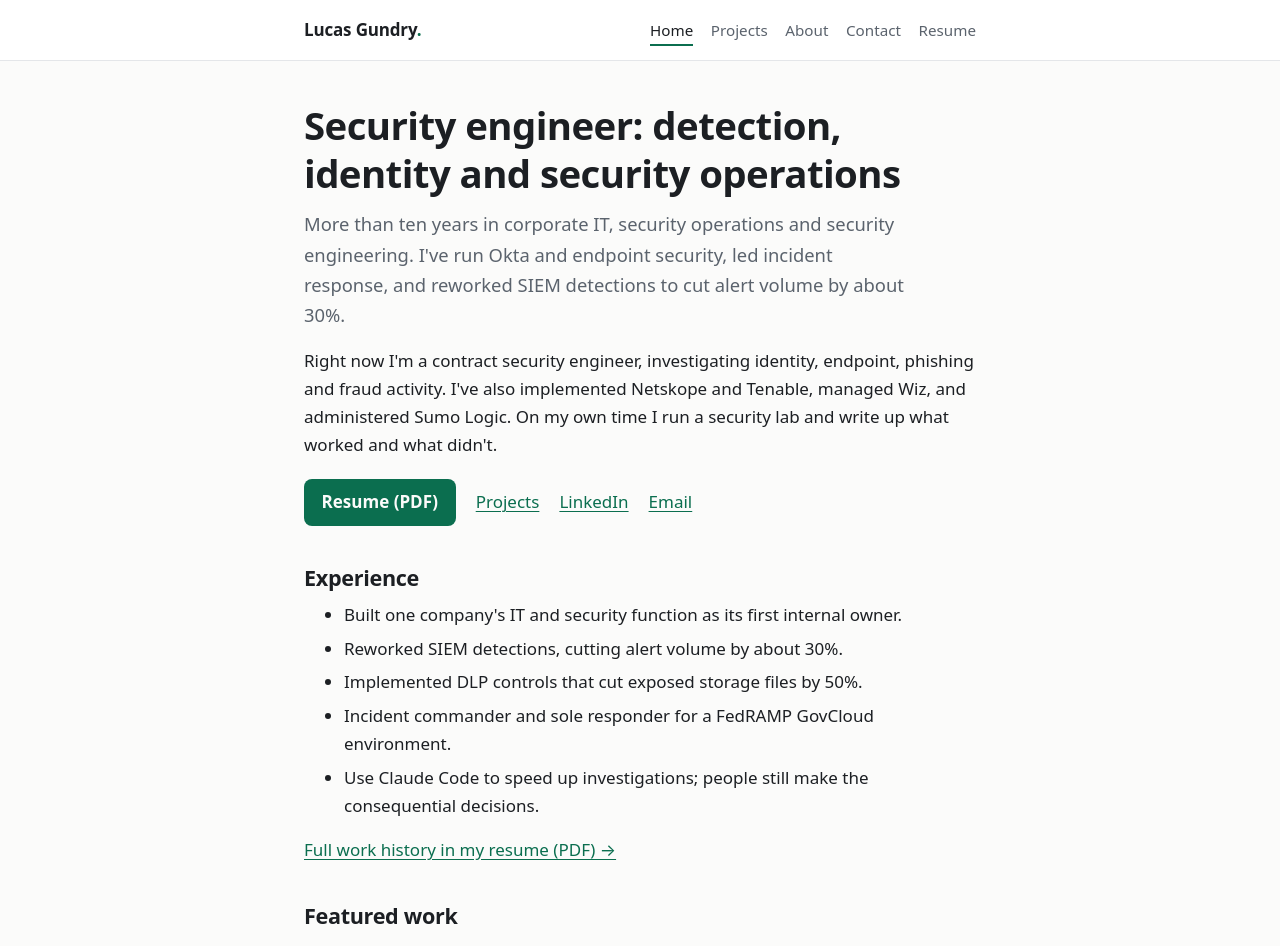
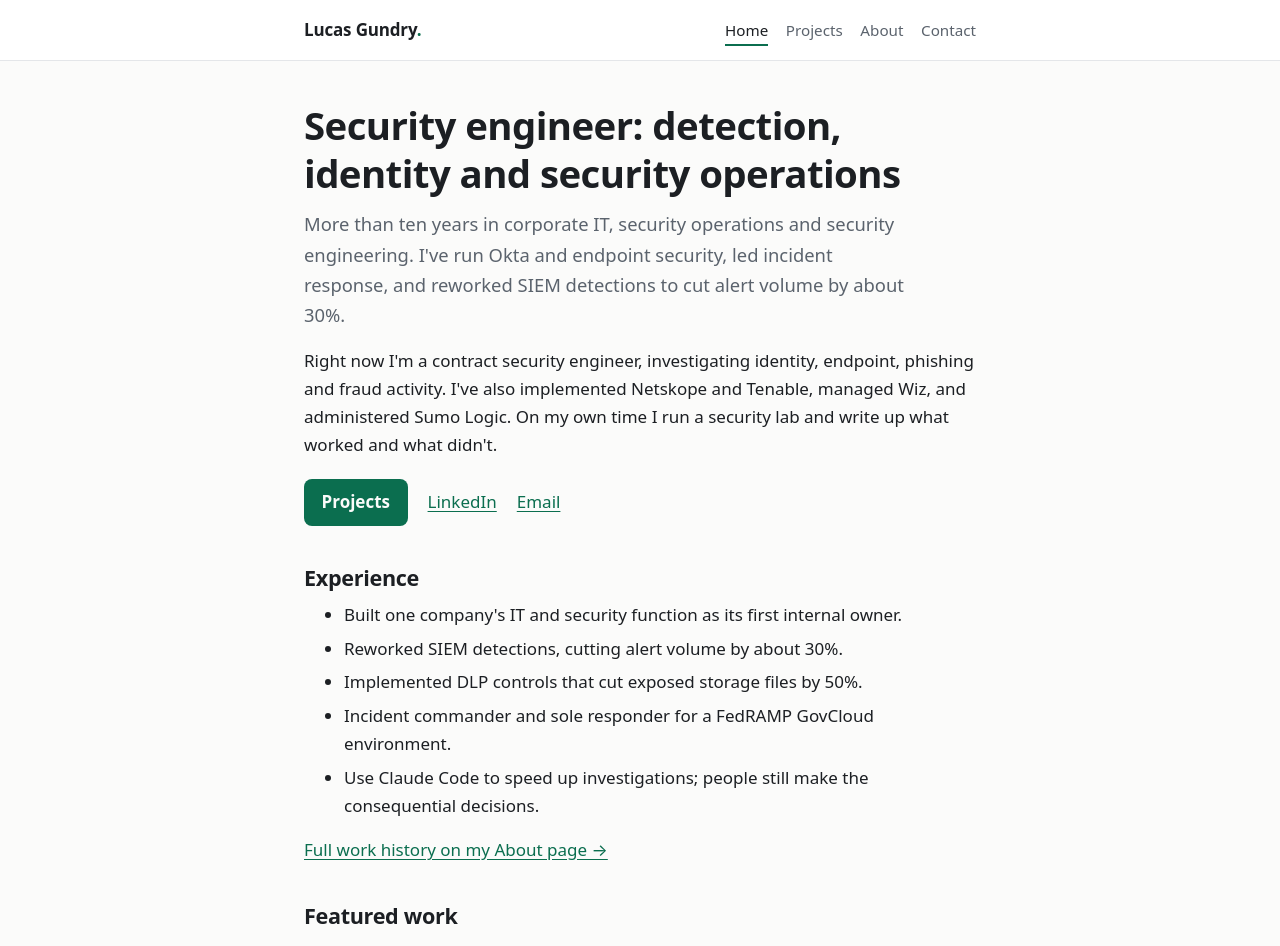
Before and after one commit to lucas-gundry/Site, a plain HTML site: page public/index.html in a window 1280 px wide. Shown: the top 946 px of the page. Drawn offline with Linux system fonts and the light colour scheme.

Commit message:
Remove the resume from the site
Delete resume.pdf and its download header; drop the Resume link from the
top menu on every page and from Home, About and Contact. Projects becomes
the homepage's main button, LinkedIn the About page's, and the homepage's
work-history link now points to About.

Co-Authored-By: Claude Opus 5.5 <noreply@anthropic.com>

```diff
--- a/public/index.html
+++ b/public/index.html
@@ -21,7 +21,6 @@
         <a href="/projects/">Projects</a>
         <a href="/about/">About</a>
         <a href="/contact/">Contact</a>
-        <a href="/resume.pdf">Resume</a>
       </nav>
     </div>
   </header>
@@ -29,7 +28,7 @@
 <h1>Security engineer: detection, identity and security operations</h1>
     <p class="lede">More than ten years in corporate IT, security operations and security engineering. I've run Okta and endpoint security, led incident response, and reworked SIEM detections to cut alert volume by about 30%.</p>
     <p>Right now I'm a contract security engineer, investigating identity, endpoint, phishing and fraud activity. I've also implemented Netskope and Tenable, managed Wiz, and administered Sumo Logic. On my own time I run a security lab and write up what worked and what didn't.</p>
-    <p class="actions"><a class="button" href="/resume.pdf">Resume (PDF)</a> <a href="/projects/">Projects</a> <a href="https://www.linkedin.com/in/lgundry/">LinkedIn</a> <a href="mailto:lucas@lucasgundry.com">Email</a></p>
+    <p class="actions"><a class="button" href="/projects/">Projects</a> <a href="https://www.linkedin.com/in/lgundry/">LinkedIn</a> <a href="mailto:lucas@lucasgundry.com">Email</a></p>
 
     <h2>Experience</h2>
     <ul>
@@ -39,7 +38,7 @@
       <li>Incident commander and sole responder for a FedRAMP GovCloud environment.</li>
       <li>Use Claude Code to speed up investigations; people still make the consequential decisions.</li>
     </ul>
-    <p><a href="/resume.pdf">Full work history in my resume (PDF) &rarr;</a></p>
+    <p><a href="/about/">Full work history on my About page &rarr;</a></p>
 
     <h2>Featured work</h2>
     <ul class="cards">
```
Also changed, not shown: public/404.html (+0 -1 lines), public/about/index.html (+1 -4 lines), public/contact/index.html (+1 -2 lines), public/projects/cloud-siem-noise-and-coverage/index.html (+0 -1 lines), public/projects/event-loss-investigation/index.html (+0 -1 lines), public/projects/identity-attack-to-investigated-alert/index.html (+0 -1 lines), public/projects/index.html (+0 -1 lines), public/projects/least-privilege-alerting/index.html (+0 -1 lines), public/projects/mfa-fatigue-detection/index.html (+0 -1 lines), public/projects/okta-terraform-sigma/index.html (+0 -1 lines), public/projects/siem-noise-reduction/index.html (+0 -1 lines), public/projects/triage-agent-dead-mans-switch/index.html (+0 -1 lines), public/projects/triage-agent-pii/index.html (+0 -1 lines), 2 other files.
